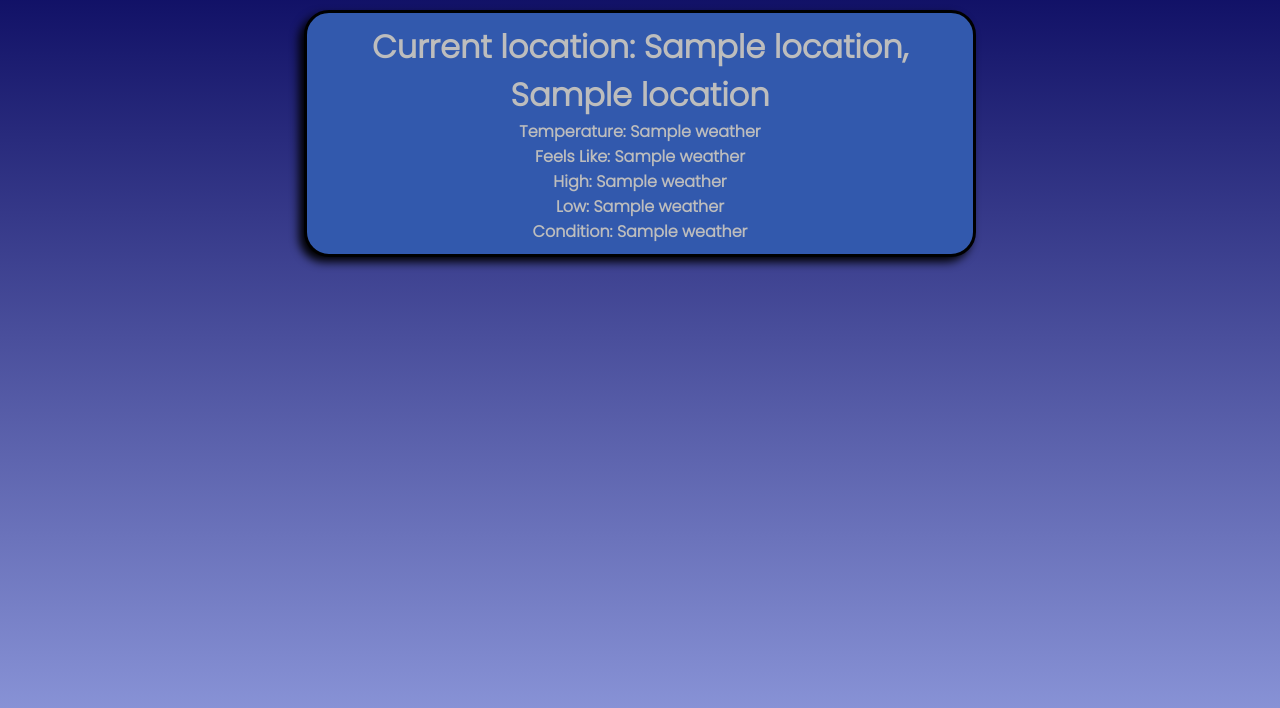
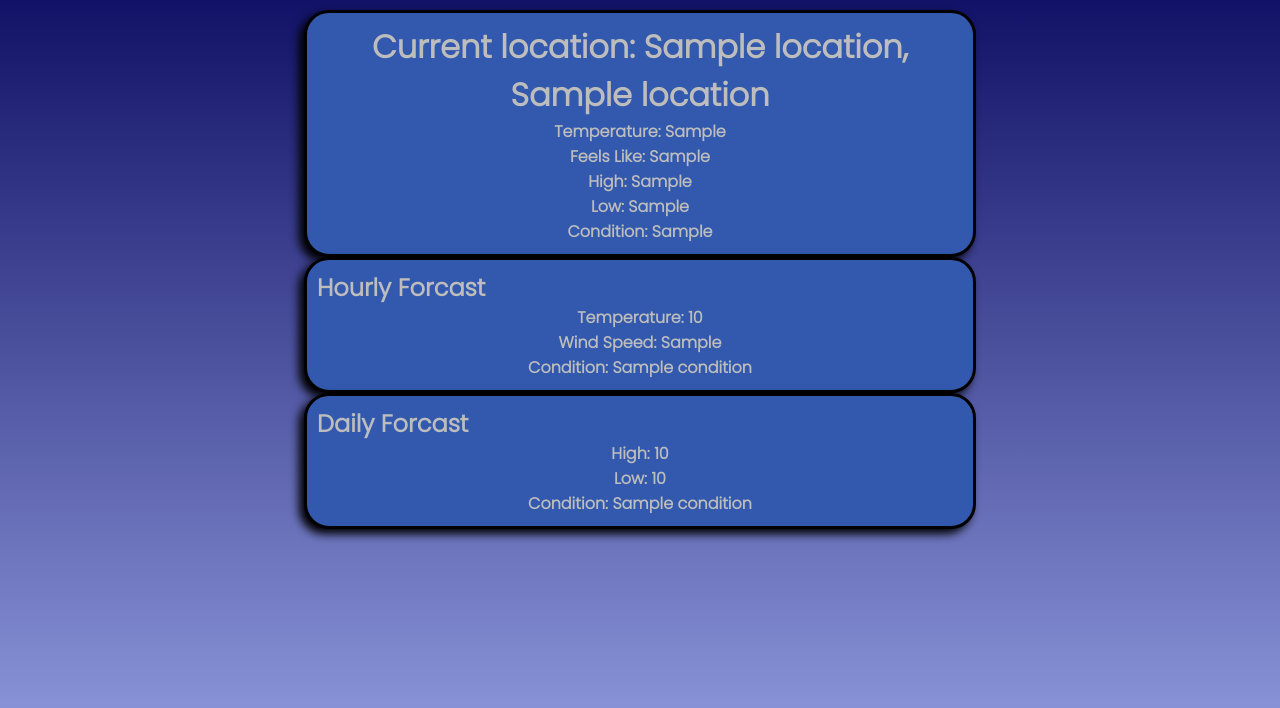
Before and after one commit to MummeJ/Weather_App, a Flask app: template flaskr/templates/index.html in a window 1280 px wide. Shown: the part 64-772 px from the top of the page. Run offline with Flask 2, Linux system fonts and the light colour scheme; the template is opened without the code that fills it: most values are stand-ins (such as "Sample title", 1, 10 or a date in 2020); form fields are guessed from the names that the template uses; some libraries are stand-ins or nearby versions.

Commit message:
implemented future weather api on webpage

```diff
--- a/flaskr/routes.py
+++ b/flaskr/routes.py
@@ -2,7 +2,7 @@ import functools
 from flask import (Blueprint, flash, g, redirect, render_template, request, session, url_for)
 from werkzeug.security import check_password_hash, generate_password_hash
 from flaskr.db import get_db
-from flaskr.api_request import get_location, get_current_weather
+from flaskr.api_request import get_location, get_current_weather, get_future_weather
 from flaskr.forms import SearchForm
 
 bp = Blueprint('routes', __name__)
@@ -12,6 +12,7 @@ def index():
     location = get_location()
     if location != 'Unavailable':
         current_weather = get_current_weather(location[0], location[1])
+        hourly_weather, daily_weather = get_future_weather(location[0], location[1])
         form = SearchForm(csrf_enabled=False)
         if request.method == 'POST':
             if form.validate_on_submit():
@@ -21,7 +22,7 @@ def index():
                 city = city.capitalize()
                 state = state.upper()
                 return redirect('/search/'+city+'_'+state)
-        return render_template('index.html', form=form, location=location, weather=current_weather)
+        return render_template('index.html', form=form, location=location, current_weather=current_weather, hourly_weather=hourly_weather, daily_weather=daily_weather)
     else:
         return redirect('/service_unavailable')
 
--- a/flaskr/templates/index.html
+++ b/flaskr/templates/index.html
@@ -4,11 +4,23 @@
   <div class="wrapper">
     <div class="location">
       <h1>Current location: {{ location[0]}}, {{ location[1]}}</h1>
-      <p>Temperature: {{ weather[0] }}</p>
-      <p>Feels Like: {{ weather[1] }}</p>
-      <p>High: {{ weather[2] }}</p>
-      <p>Low: {{ weather[3] }}</p>
-      <p>Condition: {{ weather[4] }}</p>
+      <p>Temperature: {{ current_weather[0] }}</p>
+      <p>Feels Like: {{ current_weather[1] }}</p>
+      <p>High: {{ current_weather[2] }}</p>
+      <p>Low: {{ current_weather[3] }}</p>
+      <p>Condition: {{ current_weather[4] }}</p>
+    </div>
+    <div class="location">
+      <h2>Hourly Forcast</h2>
+      <p>Temperature: {{ hourly_weather[1]['temp'] }}</p>
+      <p>Wind Speed: {{ hourly_weather[1]['wind_speed'] }}</p>
+      <p>Condition: {{ hourly_weather[1]['condition'] }}</p>
+    </div>
+    <div class="location">
+      <h2>Daily Forcast</h2>
+      <p>High: {{ daily_weather[1]['temp_high'] }}</p>
+      <p>Low: {{ daily_weather[1]['temp_low'] }}</p>
+      <p>Condition: {{ daily_weather[1]['condition'] }}</p>
     </div>
     <span>{% with messages = get_flashed_messages() %}
     {% if messages %}
```
Also changed, not shown: flaskr/api_request.py (+19 -13 lines).
